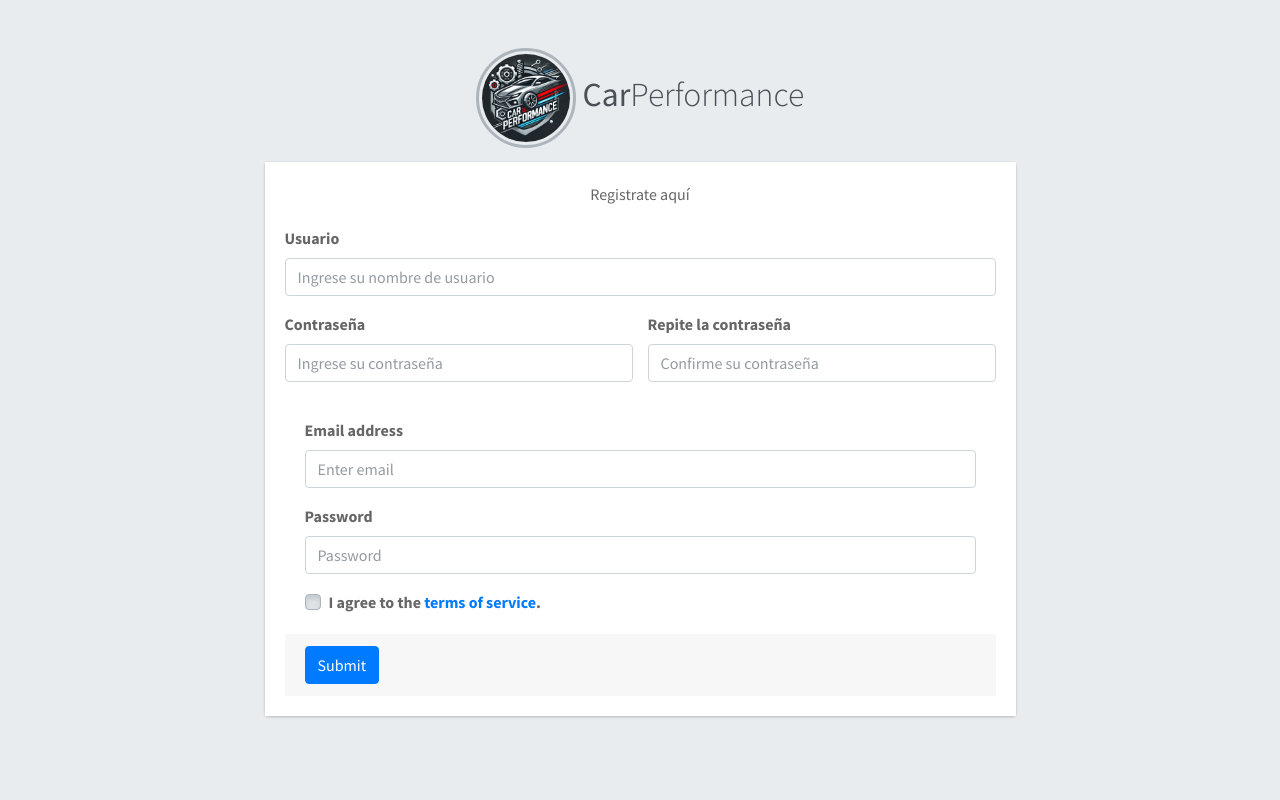
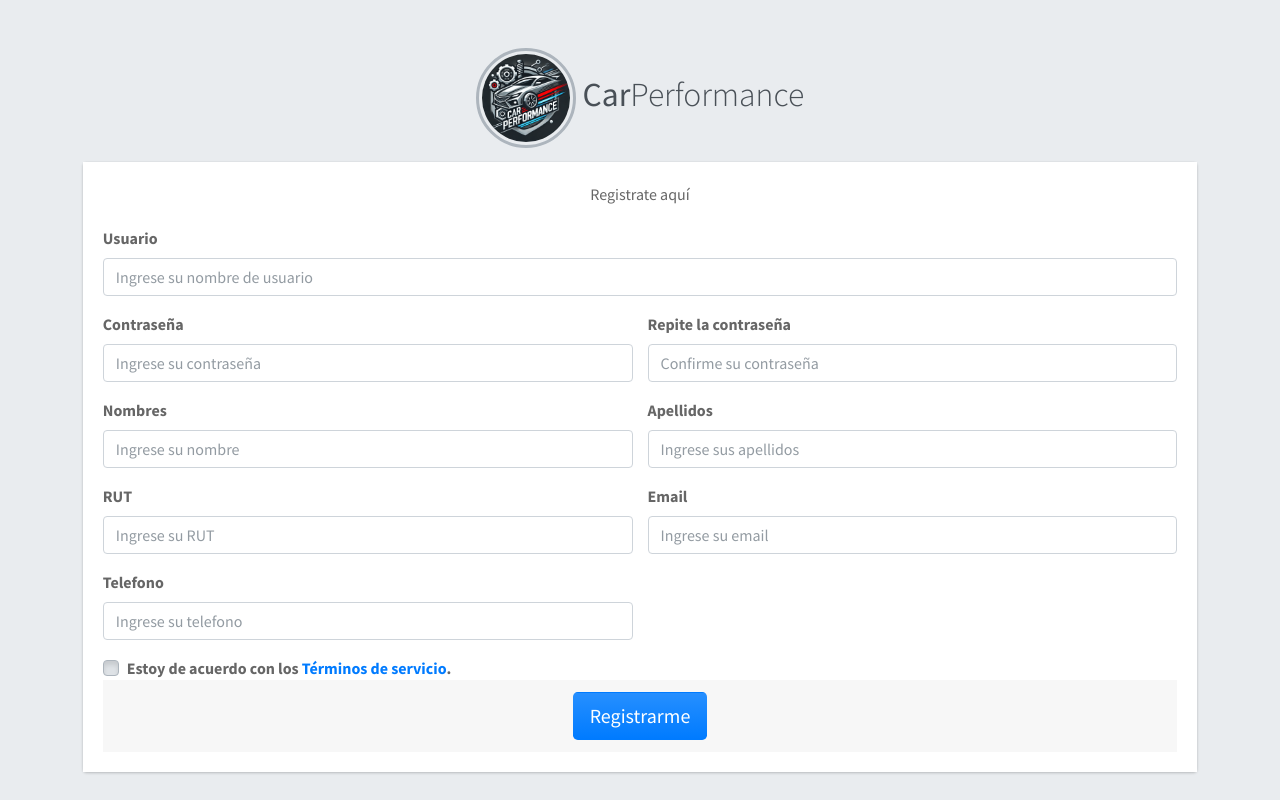
Before and after one commit to JoseRodriguez98/commerce, a PHP site: page /Views/register.php in a window 1280 px wide. Run offline with PHP 8.4, Linux system fonts and the light colour scheme; some libraries are stand-ins or nearby versions.

Commit message:
Update register.php

```diff
--- a/Views/register.php
+++ b/Views/register.php
@@ -15,6 +15,24 @@
   <link rel="stylesheet" href="../Util/Css/toastr.min.css">
 
 </head>
+<div class="modal fade" id="terminos" tabindex="-1" aria-labelledby="exampleModalLabel" aria-hidden="true">
+  <div class="modal-dialog">
+    <div class="modal-content">
+      <div class="modal-header">
+        <h1 class="modal-title fs-5">Términos y condiciones</h1>
+        <button type="button" class="close" data-dismiss="modal" aria-label="Close">
+          <span aria-hidden="true">&times;</span>
+        </button>
+      </div>
+      <div class="modal-body">
+        ...
+      </div>
+      <div class="modal-footer">
+        <button type="button" class="btn btn-secondary btn-block" data-dismiss="modal">Cerrar</button>
+      </div>
+    </div>
+  </div>
+</div>
 <body class="hold-transition login-page">
 <div class="mt-5">
   <div class="login-logo">
@@ -39,33 +57,46 @@
                 <label for="pass">Contraseña</label>
                 <input type="password" name="pass" class="form-control" id="pass" placeholder="Ingrese su contraseña">
               </div>
+              <div class="form-group">
+                <label for="nombres">Nombres</label>
+                <input type="text" name="nombres" class="form-control" id="nombres" placeholder="Ingrese su nombre">
+              </div>
+              <div class="form-group">
+                <label for="rut">RUT</label>
+                <input type="text" name="rut" class="form-control" id="rut" placeholder="Ingrese su RUT">
+              </div>
+              <div class="form-group">
+                <label for="telefono">Telefono</label>
+                <input type="text" name="telefono" class="form-control" id="telefono" placeholder="Ingrese su telefono">
+              </div>
             </div>
             <div class="col-sm-6">
               <div class="form-group">
                 <label for="pass_repeat">Repite la contraseña</label>
                 <input type="password" name="pass_repeat" class="form-control" id="pass_repeat" placeholder="Confirme su contraseña">
               </div>
-            </div>
-          </div>
-            <div class="card-body">
               <div class="form-group">
-                <label for="exampleInputEmail1">Email address</label>
-                <input type="email" name="email" class="form-control" id="exampleInputEmail1" placeholder="Enter email">
+                <label for="apellidos">Apellidos</label>
+                <input type="text" name="apellidos" class="form-control" id="apellidos" placeholder="Ingrese sus apellidos">
               </div>
               <div class="form-group">
-                <label for="exampleInputPassword1">Password</label>
-                <input type="password" name="password" class="form-control" id="exampleInputPassword1" placeholder="Password">
+                <label for="email">Email</label>
+                <input type="text" name="email" class="form-control" id="email" placeholder="Ingrese su email">
               </div>
+            </div>
+            <div class="col-sm-12">
               <div class="form-group mb-0">
                 <div class="custom-control custom-checkbox">
-                  <input type="checkbox" name="terms" class="custom-control-input" id="exampleCheck1">
-                  <label class="custom-control-label" for="exampleCheck1">I agree to the <a href="#">terms of service</a>.</label>
+                  <input type="checkbox" name="terms" class="custom-control-input" id="terms">
+                  <label class="custom-control-label" for="terms">Estoy de acuerdo con los<a href="#" data-toggle="modal" data-target="#terminos"> Términos de servicio</a>.</label>
                 </div>
               </div>
             </div>
+          </div>
+
             <!-- /.card-body -->
-            <div class="card-footer">
-              <button type="submit" class="btn btn-primary">Submit</button>
+            <div class="card-footer text-center ellow">
+              <button type="submit" class="btn btn-lg bg-gradient-primary">Registrarme</button>
             </div>
         </form>
 
```
